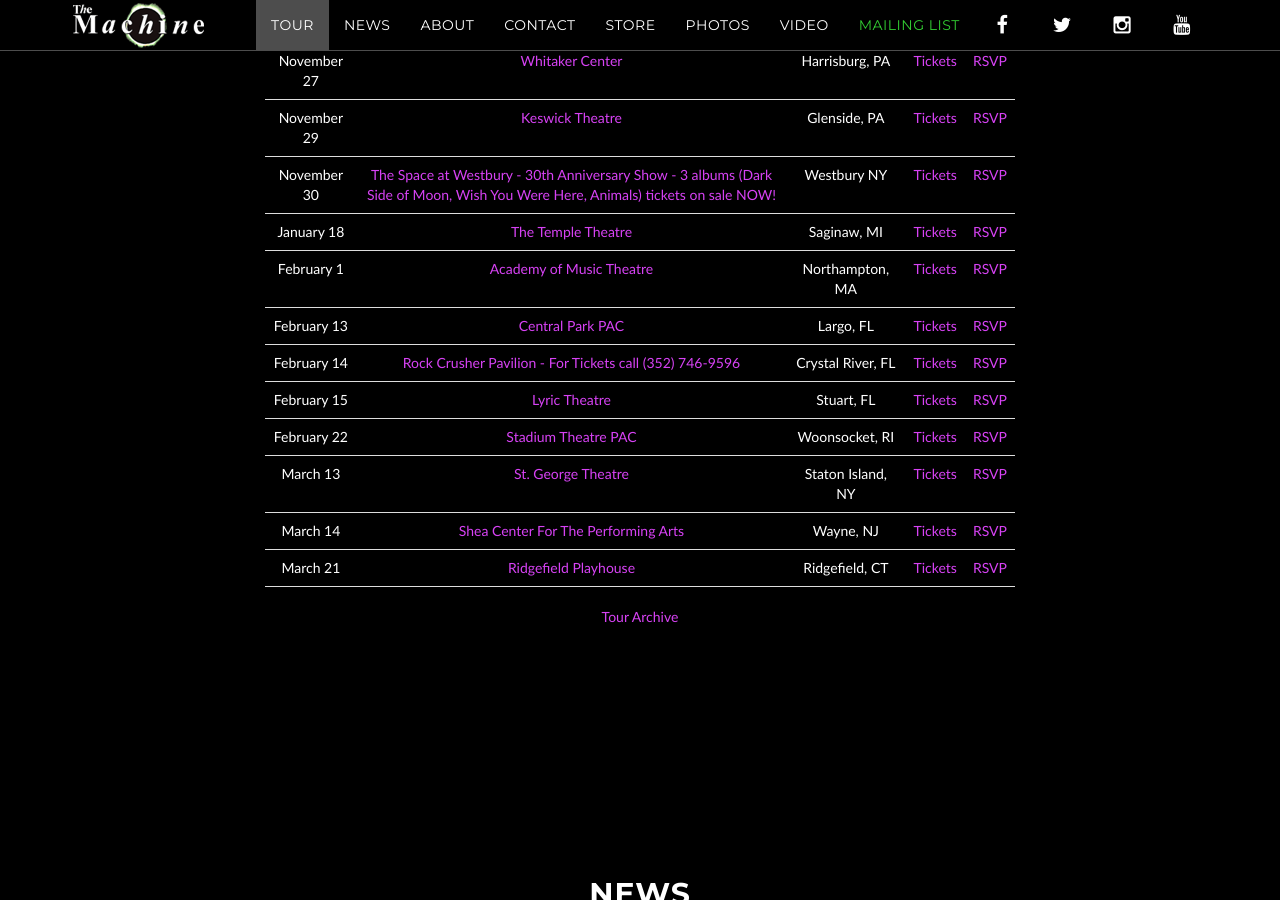
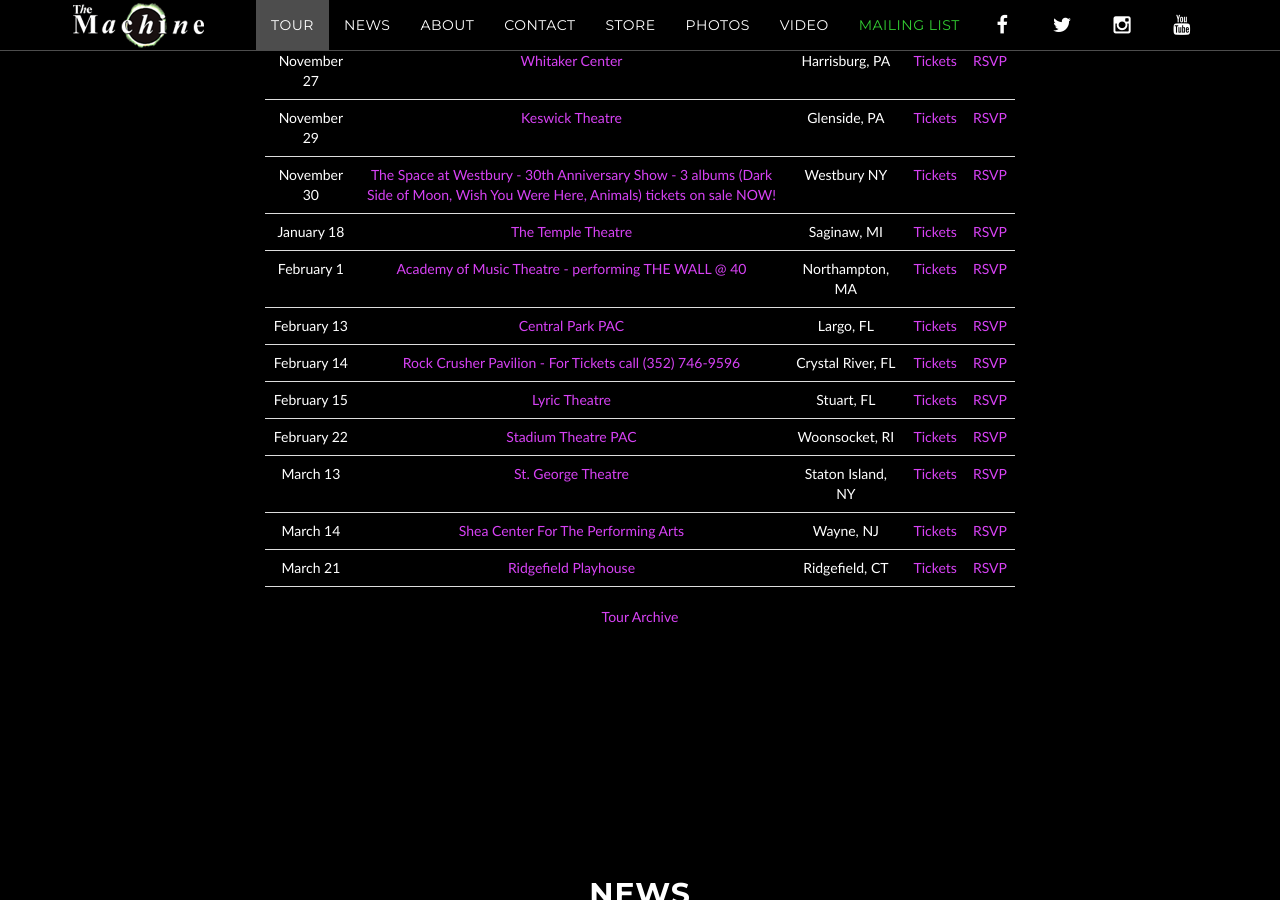
Before and after one commit to machineweb/machineweb.github.io, a Jekyll site: the page built from index.html, in a window 1280 px wide and 900 px high, scrolled down 1674 px. Built offline with Jekyll 4.4.1, drawn with Linux system fonts in a browser that asks for light colours; comment, search, counter and statistics services are not loaded.

Commit message:
Updated tour

```diff
--- a/_data/tour.yml
+++ b/_data/tour.yml
@@ -3995,7 +3995,7 @@
     order: "1571198400000"
 
   - date: "February 1 2020"
-    venue: "Academy of Music Theatre"
+    venue: "Academy of Music Theatre - performing THE WALL @ 40"
     venue-url: "https://www.aomtheatre.com/event/the-machine-performs-pink-floyd-40th-anniversary-of-the-wall/"
     location: "Northampton, MA"
     tickets-url: "https://www.aomtheatre.com/event/the-machine-performs-pink-floyd-40th-anniversary-of-the-wall/"
```
